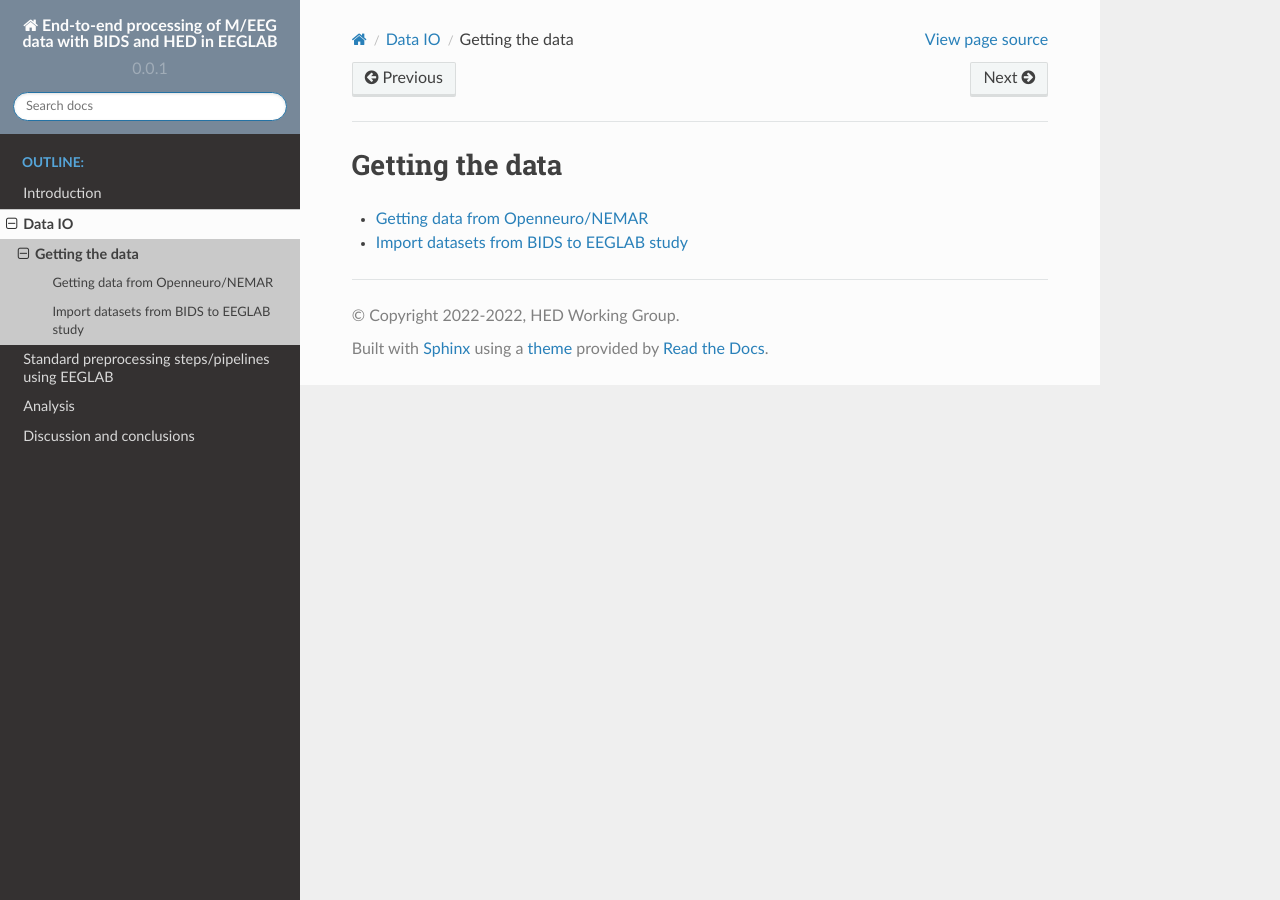
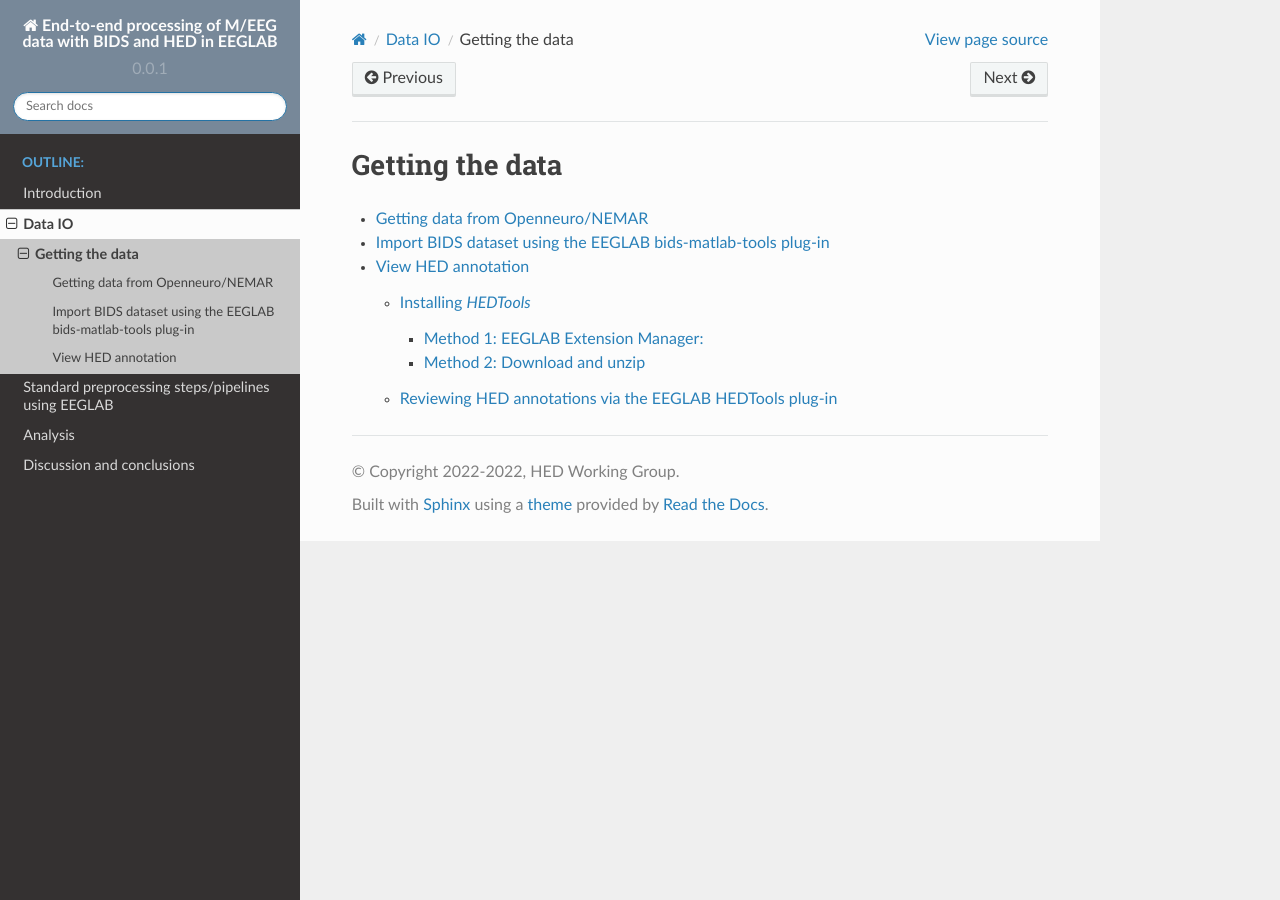
Before and after one commit to dungscout96/cambridge-book-chapter, a Sphinx documentation site: the page built from docs/source/GettingData.rst, in a window 1280 px wide. Built offline with Sphinx 7.4.7 and the Read the Docs theme 2.0.0, drawn with Linux system fonts in a browser that asks for light colours; pages that are not in the unit, such as notebooks, are missing from menus; some of the changed lines change nothing that is shown.

Commit message:
Add viewing tag section

```diff
--- a/docs/source/ImportDataToEEGLAB.md
+++ b/docs/source/ImportDataToEEGLAB.md
@@ -1,4 +1,4 @@
-# Import datasets from BIDS to EEGLAB study
+# Import BIDS dataset using the EEGLAB bids-matlab-tools plug-in
 
 The EEGLAB menu to import a BIDS dataset into an EEGLAB study is fully functional. Screen capture is shown below.
 
@@ -9,3 +9,50 @@
 Similarly, raw EEG data files often define channel labels. However, BIDS also defines channel labels and channel locations in dedicated event files. By pressing the second checkbox, users may choose to use the channel label and location information contained in the BIDS channel definition files.
 
 Finally, users may select an output folder for storing their EEGLAB STUDY. If a folder is not selected, EEGLAB will store STUDY files ''in place'' which means in the BIDS folder structure - resulting in the BIDS folder becoming non-BIDS compliant and failing to pass BIDS validation because of the additional EEGLAB files.
+
+# View HED annotation
+HED is fully integrated into EEGLAB via the *HEDTools* plug-in, allowing users to annotate their
+EEGLAB STUDY and datasets with HED, as well as enabling HED-based data manipulation and processing.
+
+## Installing *HEDTools*
+
+*HEDTools* EEGLAB plug-in can be installed using one of the following ways:
+
+### Method 1: EEGLAB Extension Manager:
+
+Launch EEGLAB. From the main GUI select:
+
+> **File --> Manage EEGLAB extension**
+
+The extension manager GUI will pop up.
+
+From this GUI look for and select the plug-in *HEDTools* from the main window,
+then click into the *Install/Update* button to install the plug-in.
+
+
+### Method 2: Download and unzip
+
+Download the zip file with the content of the plug-in *HEDTools* either from
+[**HED Matlab EEGLAB plugins**](https://github.com/hed-standard/hed-matlab/blob/master/EEGLABPlugin)
+or from the EEGLAB [**plug-ins summary page**](https://sccn.ucsd.edu/eeglab/plugin_uploader/plugin_list_all.php).
+
+Unzip file into the folder *../eeglab/plugins* and restart the *eeglab* function in a MATLAB session.
+
+## Reviewing HED annotations via the EEGLAB HEDTools plug-in
+To add and view HED tags for the dataset, from EEGLAB menu, select:
+
+> **Edit --> Add/Edit event HED tags**.
+
+_HEDTools_ will automatically detect HED annotations existed for the dataset imported from BIDS. It will then launch CTagger (for 'Community Tagger'), a graphical user interface (GUI), built to facilitate the process of adding and reviewing HED tags to recorded events in existing datasets.
+
+![CTagger](_static/images/CTagger_interface.jpg)
+
+The CTagger GUI is organized using a split window strategy.
+The left window shows the items to be tagged,
+and the right window shows the current HED tags associated with the selected item.
+
+You can now review all the tags via CTagger menu:
+
+> **File --> Review all tags**
+
+![review tag](_static/images/review-all-tags.jpg)
```
